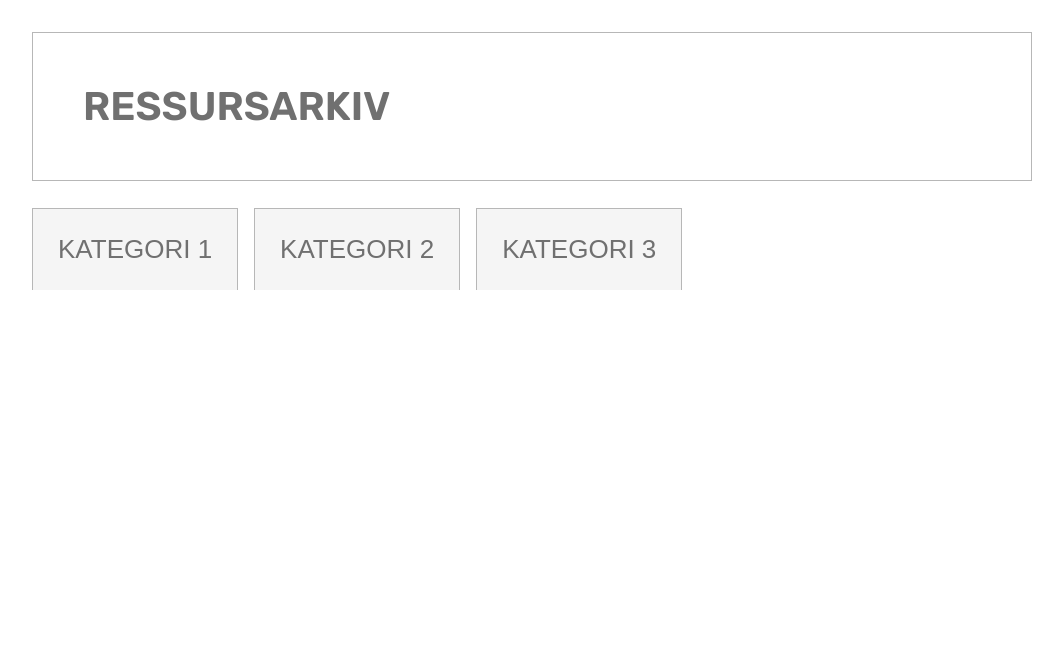
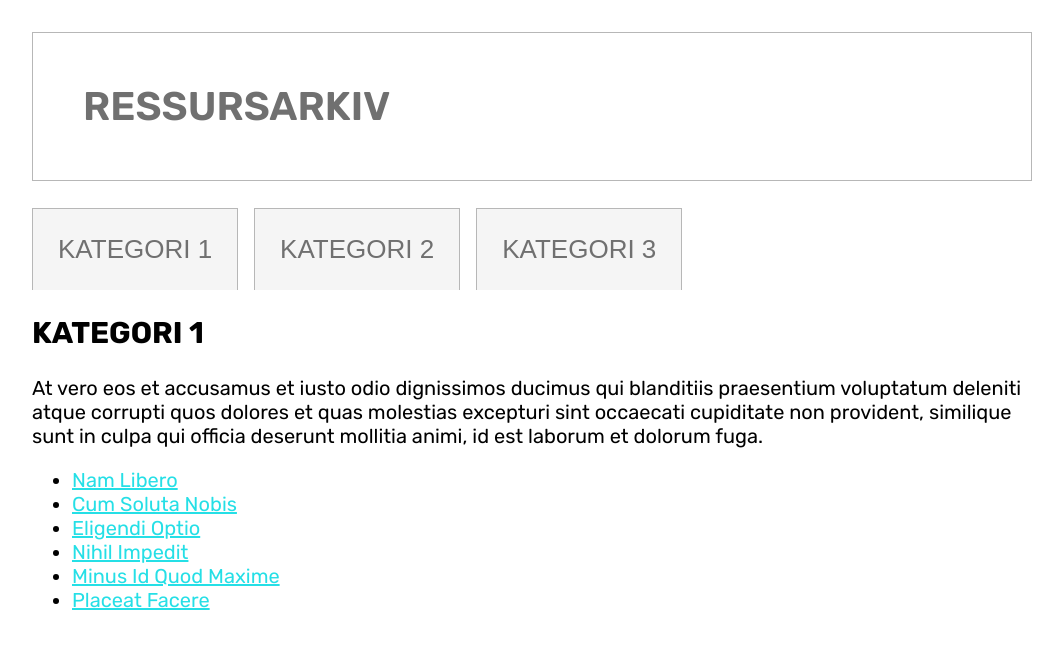
Before and after one commit to HossEz/uin23ak3_resourceapp_group8, a React (Create React App) app: page / in a window 1280 px wide. Shown: the top 648 px of the page, without its empty margins (108-1171 px from the left). Built offline with nearby package versions, Linux system fonts and the light colour scheme.

Commit message:
La til main innholdet komponent

```diff
--- a/src/App.js
+++ b/src/App.js
@@ -1,5 +1,6 @@
 import CategoryBtn from './components/CategoryBtn';
 import Header from './components/Header';
+import Main from './components/Main';
 import './css/main.css';
 
 function App() {
@@ -7,6 +8,7 @@ function App() {
     <div className="container">
         <Header/>
         <CategoryBtn/>
+        <Main/>
     </div>
     )
 }
--- a/src/components/Main.js
+++ b/src/components/Main.js
@@ -0,0 +1,19 @@
+export default function Main(){
+    return (
+        <div className="category-content">
+        <h2>KATEGORI 1</h2>
+          <p>At vero eos et accusamus et iusto odio dignissimos ducimus qui blanditiis
+            praesentium voluptatum deleniti atque corrupti quos dolores et quas molestias
+            excepturi sint occaecati cupiditate non provident, similique sunt in culpa qui
+            officia deserunt mollitia animi, id est laborum et dolorum fuga.</p>
+          <ul>
+              <li><a href="#">Nam Libero</a></li>
+              <li><a href="#">Cum Soluta Nobis</a></li>
+              <li><a href="#">Eligendi Optio</a></li>
+              <li><a href="#">Nihil Impedit</a></li>
+              <li><a href="#">Minus Id Quod Maxime</a></li>
+              <li><a href="#">Placeat Facere</a></li>
+          </ul>
+        </div>
+    )
+}
```
